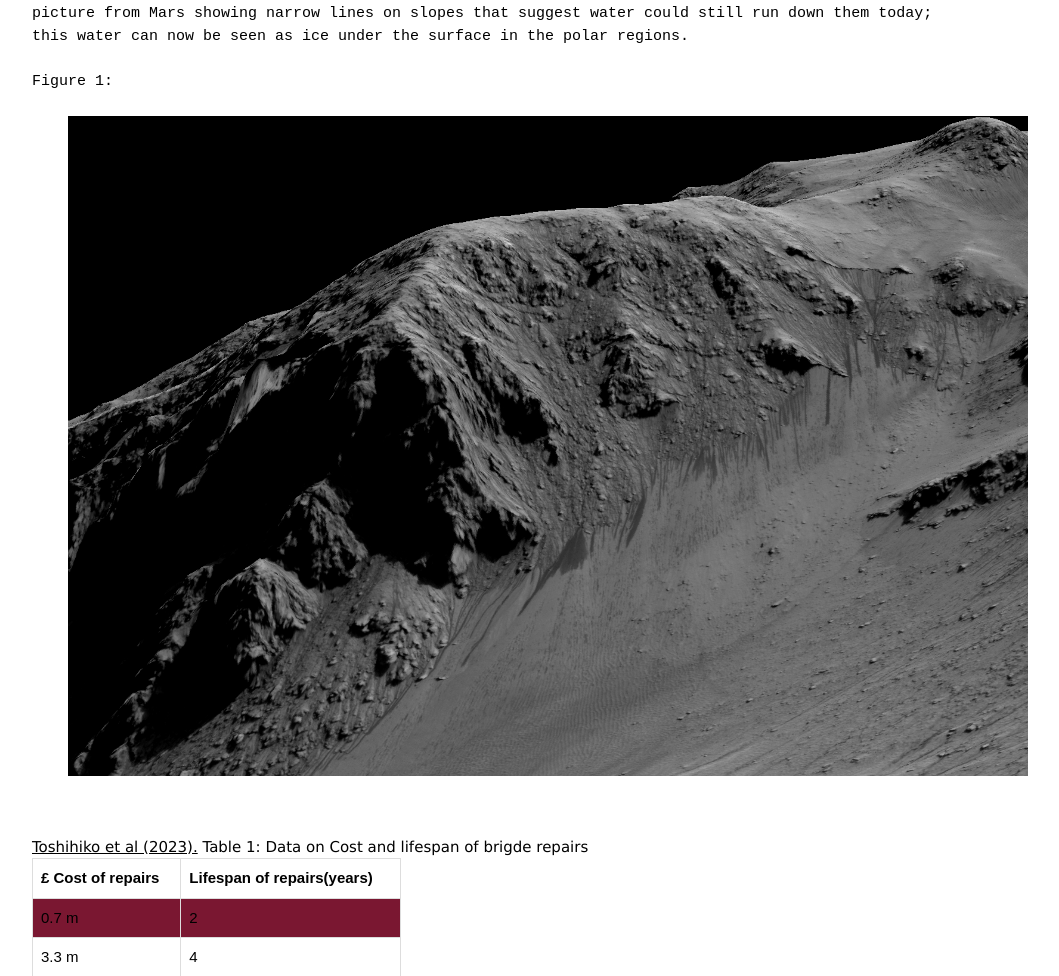
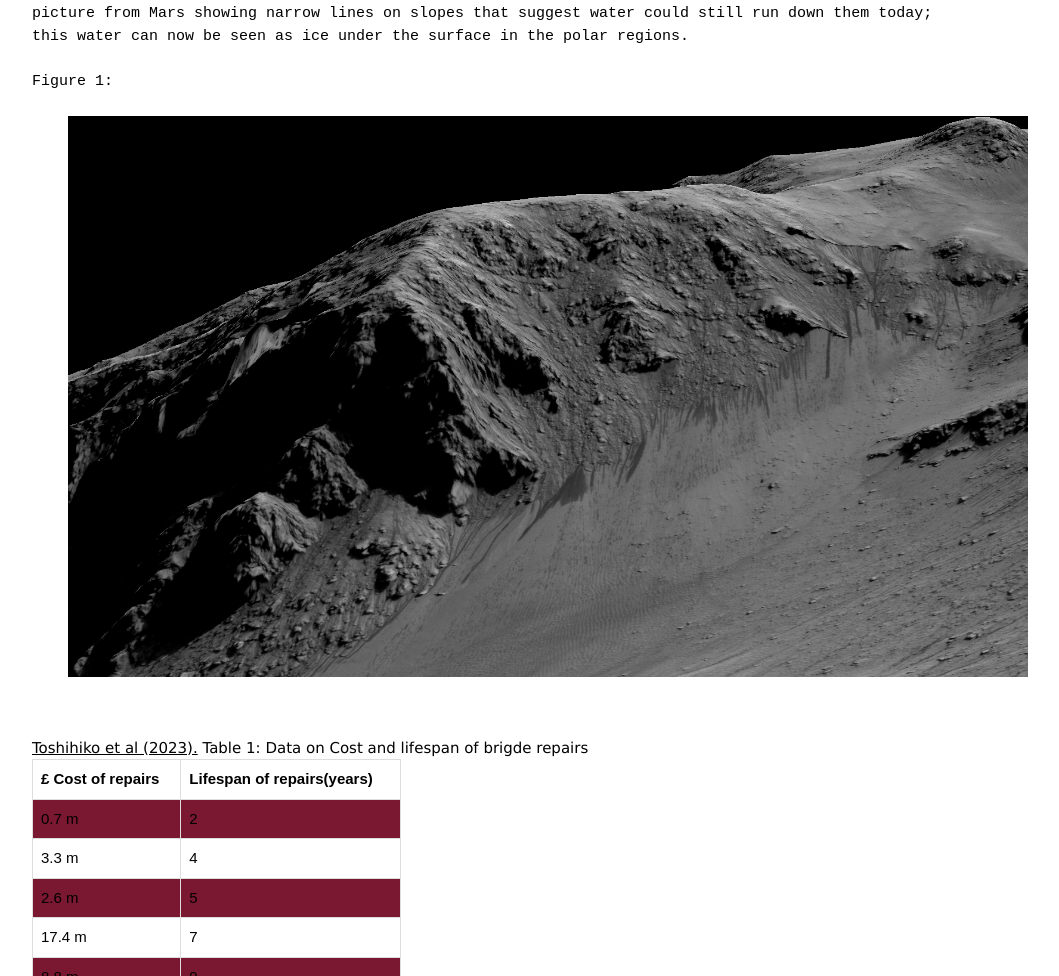
Before and after one commit to FEPSFY7006753/FY7006753, a plain HTML site: page index.html in a window 1280 px wide. Shown: the part 3067-4043 px from the top of the page, without its empty margins (18-1077 px from the left). Drawn offline with nearby package versions, Linux system fonts and the light colour scheme.

Commit message:
Fix image height for Mars slopes
Updated the height attribute of the Mars image.

```diff
--- a/index.html
+++ b/index.html
@@ -226,7 +226,7 @@ this water can now be seen as ice under the surface in the polar regions.
 
 Figure 1:
 
-    <img src = "7489_mars-lineae-slopes-horowitz-crater-perspective9-PIA19918-full2.jpg" alt="Slopes on Mars' Mountains" width="960 " height = "660">
+    <img src = "7489_mars-lineae-slopes-horowitz-crater-perspective9-PIA19918-full2.jpg" alt="Slopes on Mars' Mountains" width="960 " height = "561">
 
   </pre>
 
```
